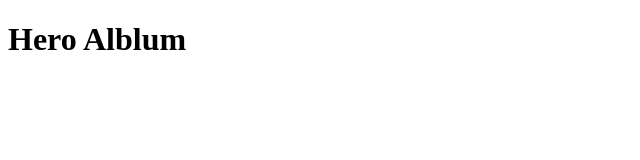
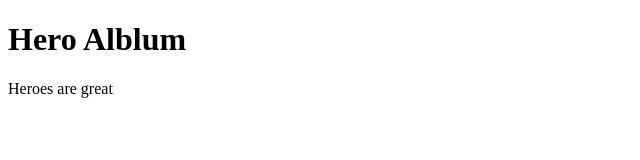
Before and after one commit to mlaw-nycda/hero_album, a plain HTML site: page index.html in a window 1280 px wide. Shown: the whole page, without its empty margins (0-640 px from the left). Drawn offline with Linux system fonts and the light colour scheme.

Commit message:
added paragraph

```diff
--- a/index.html
+++ b/index.html
@@ -5,6 +5,6 @@
 	</head>
 	<body>
 	  <h1>Hero Alblum</h1>
-
+    <p> Heroes are great</p>
 	</body>
 </html>
```
